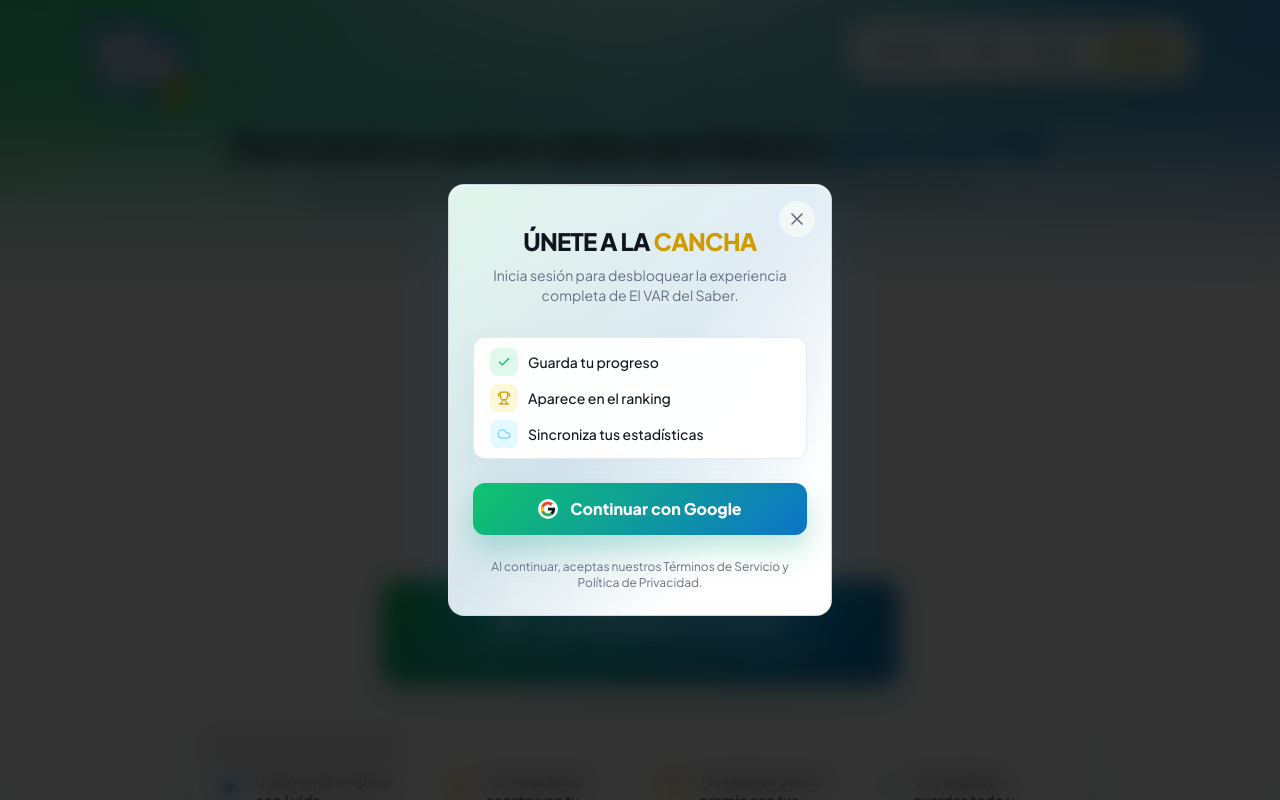
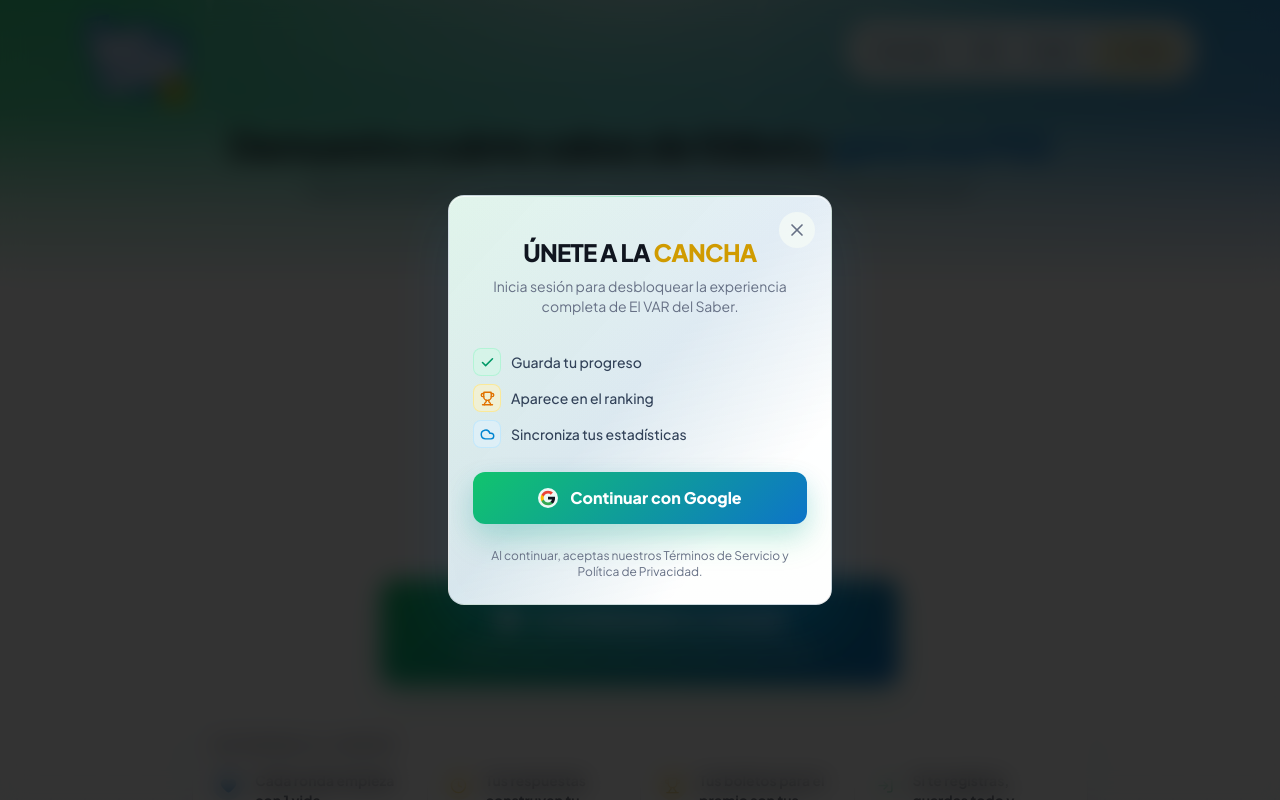
Before and after one commit to ppetitv/El-Var-del-Saber-, a React (Vite) app: page / in a window 1280 px wide. Both pictures are taken after a click on the button "Entrar". Shown: the top 800 px of the page. Built offline with nearby package versions, Linux system fonts and the light colour scheme.

Commit message:
feat: enhance benefits section in LoginModal with improved styling and updated icons

```diff
--- a/src/components/LoginModal.tsx
+++ b/src/components/LoginModal.tsx
@@ -74,23 +74,23 @@
           )}
 
           {/* Benefits */}
-          <div className="premium-soft-panel rounded-xl px-4 py-2.5 mb-4 md:mb-6">
+          <div className="mb-4 md:mb-6">
             <div className="space-y-2">
-              <div className="flex items-center gap-2.5 text-sm font-medium text-gray-900">
-                <span className="flex h-7 w-7 shrink-0 items-center justify-center rounded-lg bg-neon-green/10">
-                  <Check className="text-neon-green" size={14} />
+              <div className="flex items-center gap-2.5 text-sm font-medium text-slate-700">
+                <span className="flex h-7 w-7 shrink-0 items-center justify-center rounded-lg border border-emerald-200/70 bg-emerald-100/55">
+                  <Check className="text-emerald-600" size={15} strokeWidth={2.5} />
                 </span>
                 <span>Guarda tu progreso</span>
               </div>
-              <div className="flex items-center gap-2.5 text-sm font-medium text-gray-900">
-                <span className="flex h-7 w-7 shrink-0 items-center justify-center rounded-lg bg-rpp-yellow/10">
-                  <Trophy className="text-rpp-yellow" size={14} />
+              <div className="flex items-center gap-2.5 text-sm font-medium text-slate-700">
+                <span className="flex h-7 w-7 shrink-0 items-center justify-center rounded-lg border border-amber-200/75 bg-amber-100/60">
+                  <Trophy className="text-amber-600" size={15} strokeWidth={2.25} />
                 </span>
                 <span>Aparece en el ranking</span>
               </div>
-              <div className="flex items-center gap-2.5 text-sm font-medium text-gray-900">
-                <span className="flex h-7 w-7 shrink-0 items-center justify-center rounded-lg bg-sky-400/10">
-                  <Cloud className="text-sky-300" size={14} />
+              <div className="flex items-center gap-2.5 text-sm font-medium text-slate-700">
+                <span className="flex h-7 w-7 shrink-0 items-center justify-center rounded-lg border border-sky-200/75 bg-sky-100/60">
+                  <Cloud className="text-sky-600" size={15} strokeWidth={2.25} />
                 </span>
                 <span>Sincroniza tus estadísticas</span>
               </div>
```
